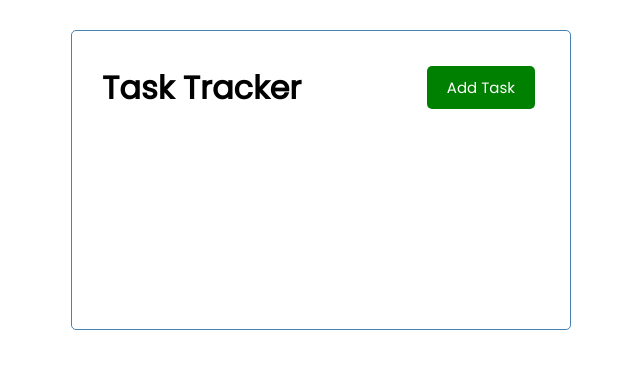
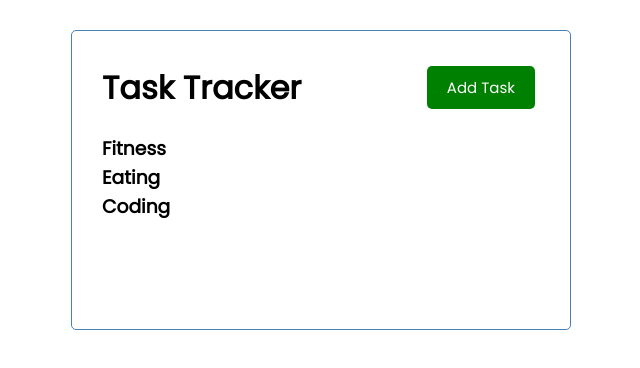
Before and after one commit to Ayoubkassi/Vue-JS, a Vue app in the folder vue-crash-2021/: page / in a window 1280 px wide. Shown: the top 368 px of the page, without its empty margins (319-959 px from the left). Built offline with nearby package versions, Linux system fonts and the light colour scheme.

Commit message:
Adding Task Data and Tasks components

```diff
--- a/vue-crash-2021/src/App.vue
+++ b/vue-crash-2021/src/App.vue
@@ -1,16 +1,46 @@
 <template>
   <div class="container">
     <Header title="Task Tracker"/>
+    <Tasks :tasks="tasks" />
   </div>
 </template>
 
 <script>
 import Header from './components/Header'
+import Tasks from './components/Tasks'
 
 export default {
   name: 'App',
   components: {
-    Header
+    Header,
+    Tasks
+  },
+  data(){
+    return {
+      tasks : []
+    }
+  },
+  created(){
+    this.tasks = [
+     {
+        id : 1,
+        text : "Fitness",
+        day : "March 12 at 1:30pm",
+        reminder : "true"
+     },
+     {
+        id : 2,
+        text : "Eating",
+        day : "March 12 at 11:30pm",
+        reminder : "false"
+     },
+     {
+        id : 3,
+        text : "Coding",
+        day : "March 12 at 18:30pm",
+        reminder : "true"
+     }
+    ]
   }
 }
 </script>
--- /dev/null
+++ b/vue-crash-2021/src/components/Tasks.vue
@@ -0,0 +1,15 @@
+<template>
+  <div v-for="task in tasks" :key="task.id">
+      <h3> {{ task.text }} </h3>
+  </div>
+</template>
+
+
+<script>
+  export default {
+    name : "Tasks",
+    props : {
+      tasks : Array
+    }
+  }
+</script>
```
